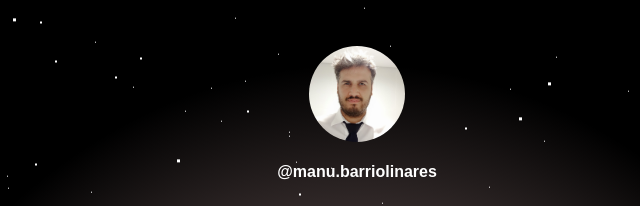
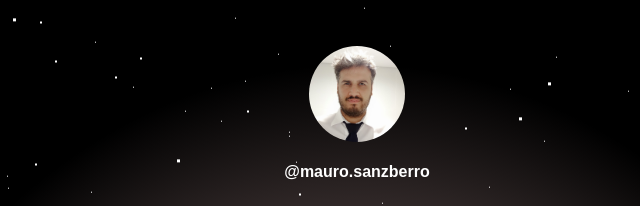
Before and after one commit to Maulak1588/maulak1588.github.io, a plain HTML site: page index.html in a window 1280 px wide. Shown: the top 206 px of the page, 283-923 px from the left. Drawn offline with Linux system fonts and the light colour scheme.

Commit message:
nuevo usuario

```diff
--- a/index.html
+++ b/index.html
@@ -45,7 +45,7 @@
     </div>
 
     <div id="userName">
-      @manu.barriolinares
+      @mauro.sanzberro
     </div>
 
     <div id="links">
```
